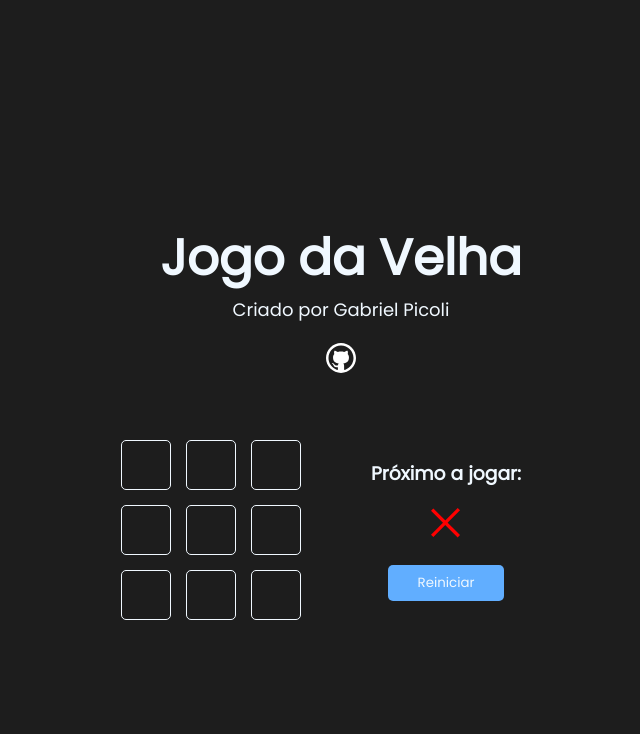
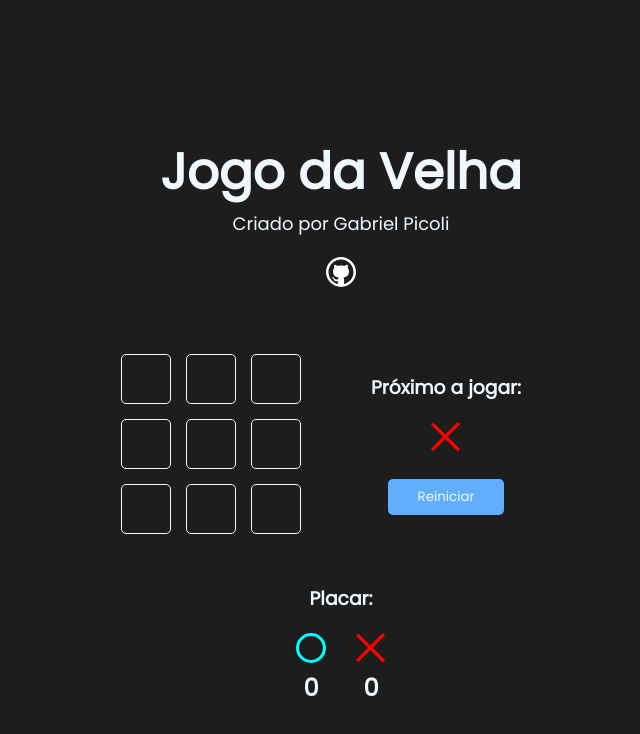
Before and after one commit to gabbwxhz/hash-project, a Next.js app: page / in a window 1280 px wide. Shown: the top 734 px of the page, without its empty margins (299-939 px from the left). Built offline with nearby package versions, Linux system fonts and the light colour scheme.

Commit message:
criado placar

```diff
--- a/src/components/game/Game.jsx
+++ b/src/components/game/Game.jsx
@@ -5,6 +5,7 @@
 
 import GameOption from '../gameOption/GameOption'
 import GameInfo from '../gameInfo/GameInfo'
+import Score from '../score/Score'
 
 const winnerTable = [
     [0, 1, 2],
@@ -71,6 +72,7 @@
     }, [winner])
 
     return (
+        <>
             <div className={styles.gameContent}>
 
                 <div className={styles.game}>
@@ -93,8 +95,11 @@
                     onReset={handleReset}
                     isDraw={draw}
                 />
+            </div>
 
-        </div>
+            <Score />
+
+        </>
     )
 }
 
--- /dev/null
+++ b/src/components/score/Score.jsx
@@ -0,0 +1,26 @@
+import styles from './Score.module.css'
+
+import Icon from '../icon/Icon'
+
+function Score() {
+    return (
+        <>
+            <h3 className={styles.scoreTitle}>Placar:</h3>
+
+            <div className={styles.score}>
+                <div className={styles.scoreContent}>
+                    <Icon iconName="circle" />
+                    <h2>0</h2>
+                </div>
+
+                <div className={styles.scoreContent}>
+                    <Icon iconName="x" />
+                    <h2>0</h2>
+                </div>
+            </div>
+
+        </>
+    )
+}
+
+export default Score
--- /dev/null
+++ b/src/components/score/Score.module.css
@@ -0,0 +1,15 @@
+.scoreTitle{
+    margin-top: 50px;
+}
+
+.score{
+    display: flex;
+    gap: 30px;
+    margin-top: 20px;
+}
+
+.scoreContent{
+    display: flex;
+    flex-direction: column;
+    align-items: center;
+}
```
Lines whose indentation alone changed are shown as unchanged.
